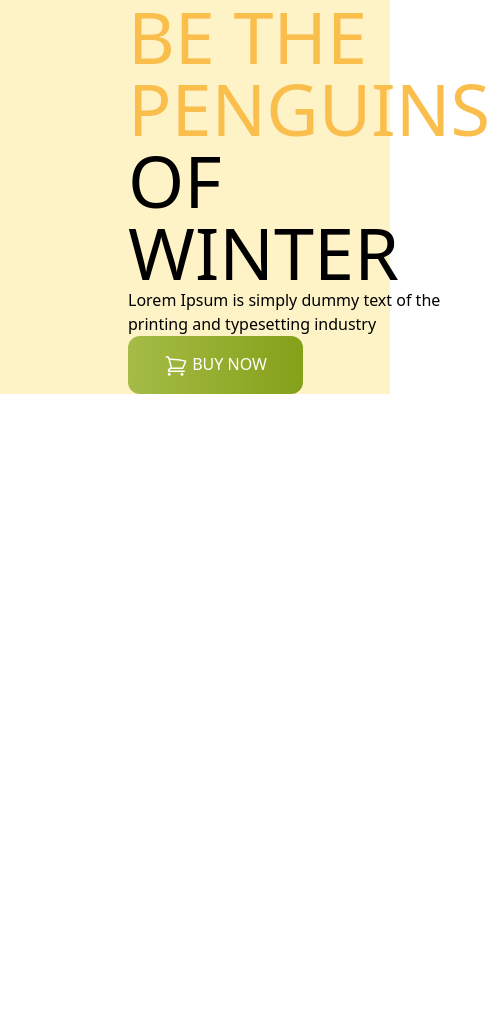
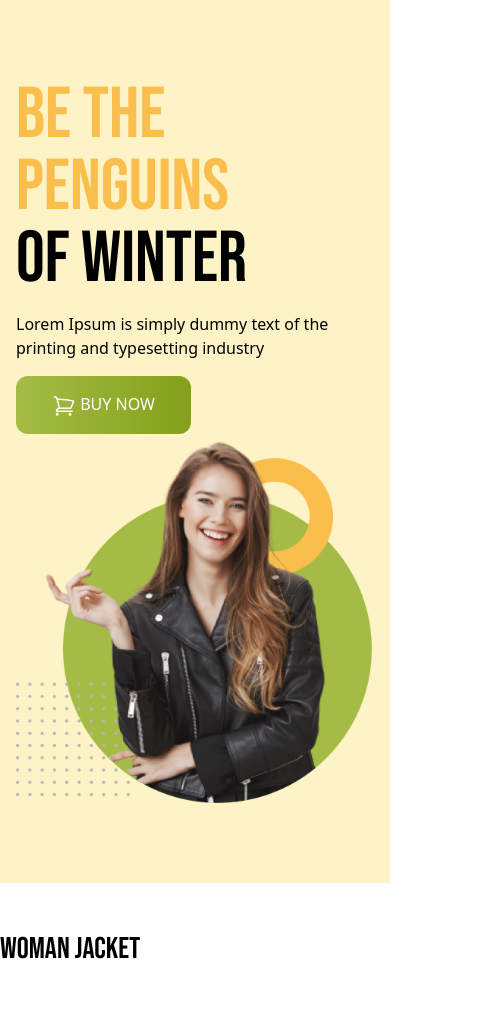
Before and after one commit to bsnu360/penguine-fashion-with-tailwind, a plain HTML site: page index.html in a window 390 px wide. Shown: the whole page, 490 px wide, since content can reach past the window. Before the commit the page ends 844 px from the top, so only its background shows below. Drawn offline with nearby package versions, Linux system fonts and the light colour scheme.

Commit message:
Make Header Responsive For Smaller And Larger Devices

```diff
--- a/index.html
+++ b/index.html
@@ -4,18 +4,32 @@
     <meta charset="UTF-8">
     <meta name="viewport" content="width=device-width, initial-scale=1.0">
     <title>Penguine Fashion</title>
+    <!-- google fonts: Bebas Neue and Roboto -->
+    <link rel="preconnect" href="https://fonts.googleapis.com">
+    <link rel="preconnect" href="https://fonts.gstatic.com" crossorigin>
+    <link href="https://fonts.googleapis.com/css2?family=Bebas+Neue&family=Roboto:wght@400;500;700;900&display=swap" rel="stylesheet">
+    <!-- tailwind cdn -->
     <script src="https://cdn.tailwindcss.com"></script>
+    <style>
+        .font-bebas {
+            font-family: 'Bebas Neue', sans-serif;
+        }
+
+        .font-roboto {
+            font-family: 'Roboto', sans-serif;
+        }
+    </style>
 </head>
 <body>
-    <header class="bg-amber-100 px-32">
+    <header class="bg-amber-100 py-20 px-4 md:px-32">
         <!-- nav section -->
         <nav>
 
         </nav>
         <!-- banner section -->
-        <div class="flex justify-between items-center">
-            <div>
-                <h1 class="text-7xl uppercase"><span class="text-[#FABE4C]">Be the Penguins</span> <br>of Winter</h1>
+        <div class="flex flex-col md:flex-row justify-between items-center">
+            <div class="space-y-4">
+                <h1 class="text-7xl uppercase font-bebas"><span class="text-[#FABE4C]">Be the Penguins</span> <br>of Winter</h1>
                 <p>Lorem Ipsum is simply dummy text of the printing and typesetting industry</p>
                 <button class="py-4 px-9 bg-gradient-to-r from-[#A4BC46] to-[#85A019] rounded-xl uppercase text-white">
                     <svg xmlns="http://www.w3.org/2000/svg" fill="none" viewBox="0 0 24 24" stroke-width="1.5" stroke="currentColor" class="w-6 h-6 inline">
@@ -29,8 +43,10 @@
             </div>
         </div>
     </header>
-    <main>
-
+    <main class="max-w-7xl mx-auto">
+        <section class="py-12">
+            <h3 class="text-3xl font-bebas">Woman Jacket</h3>
+        </section>
     </main>
     <footer>
 
```
